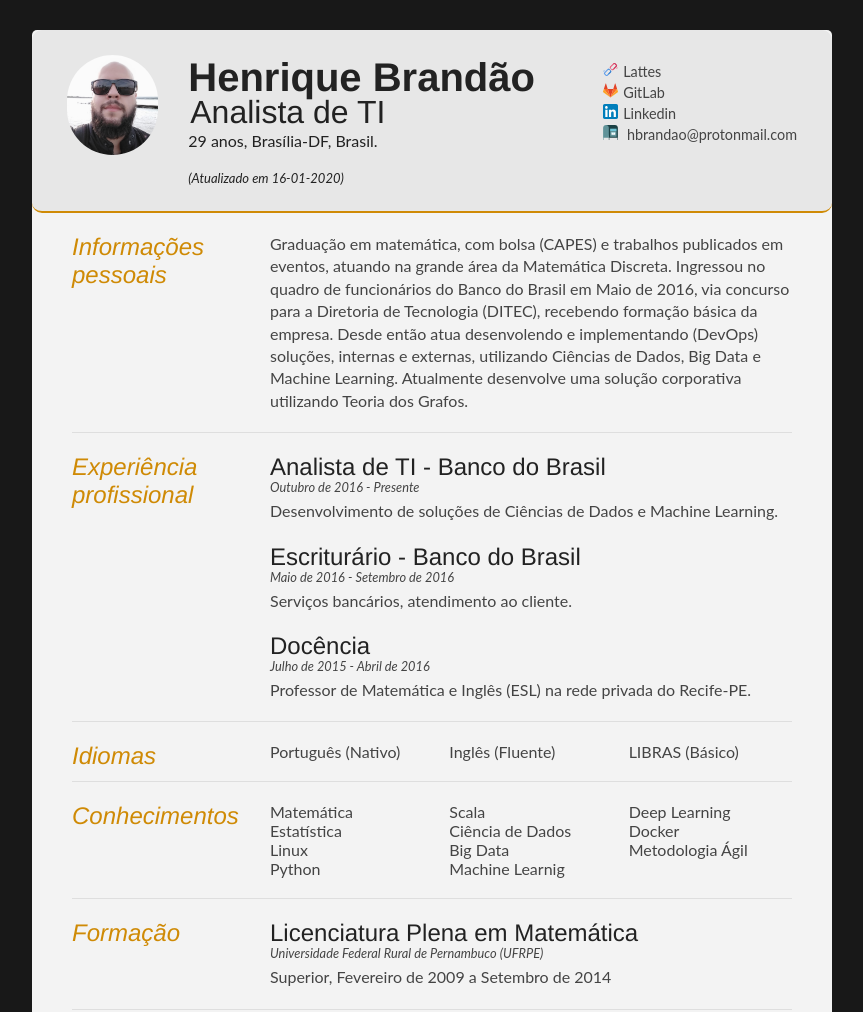
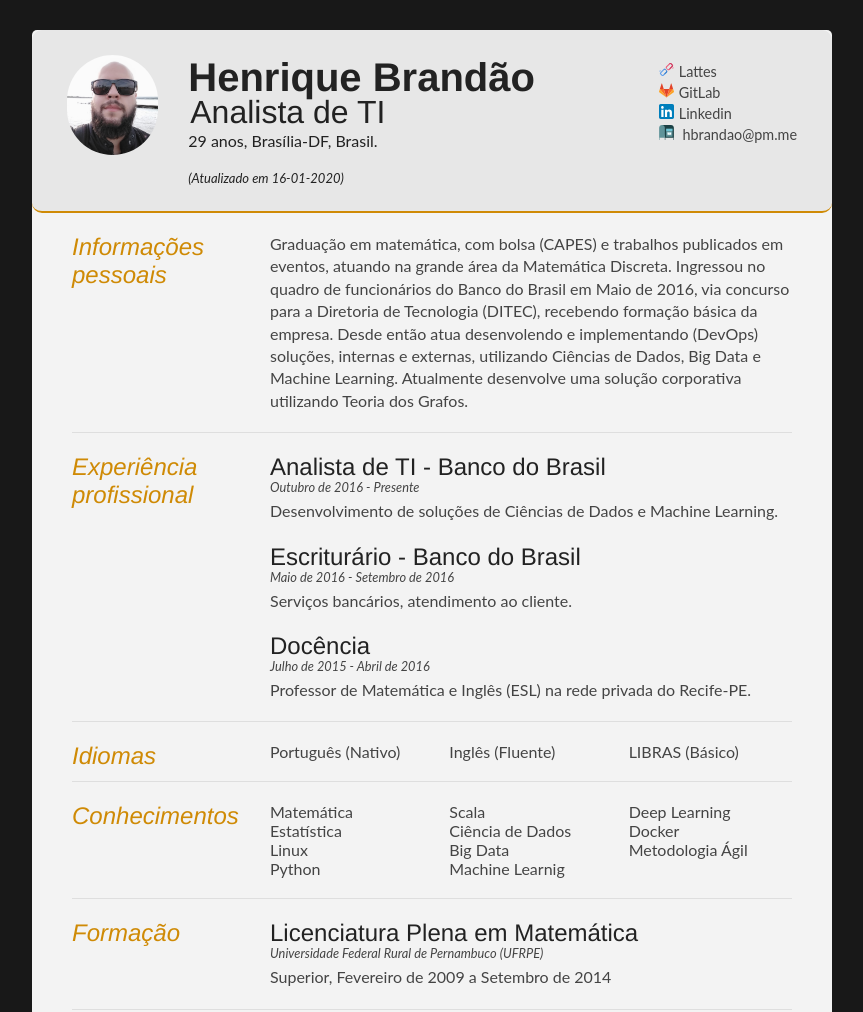
Before and after one commit to htbrandao/htbrandao.github.io, a plain HTML site: page index.html in a window 1280 px wide. Shown: the top 1012 px of the page, without its empty margins (208-1071 px from the left). Drawn offline with Linux system fonts and the light colour scheme.

Commit message:
Update index.html

```diff
--- a/index.html
+++ b/index.html
@@ -41,7 +41,7 @@
 				<li>
 					<address>
 						<img src="./media/icon/mailbox.svg" alt="E-mail" class="mediaIcon"></img>
-						<a href="mailto:hbrandao@protonmail.com" target="_top">hbrandao@protonmail.com</a>
+						<a href="mailto:hbrandao@protonmail.com" target="_top">hbrandao@pm.me</a>
 					</address>
 				</li>
 			</ul>
```
